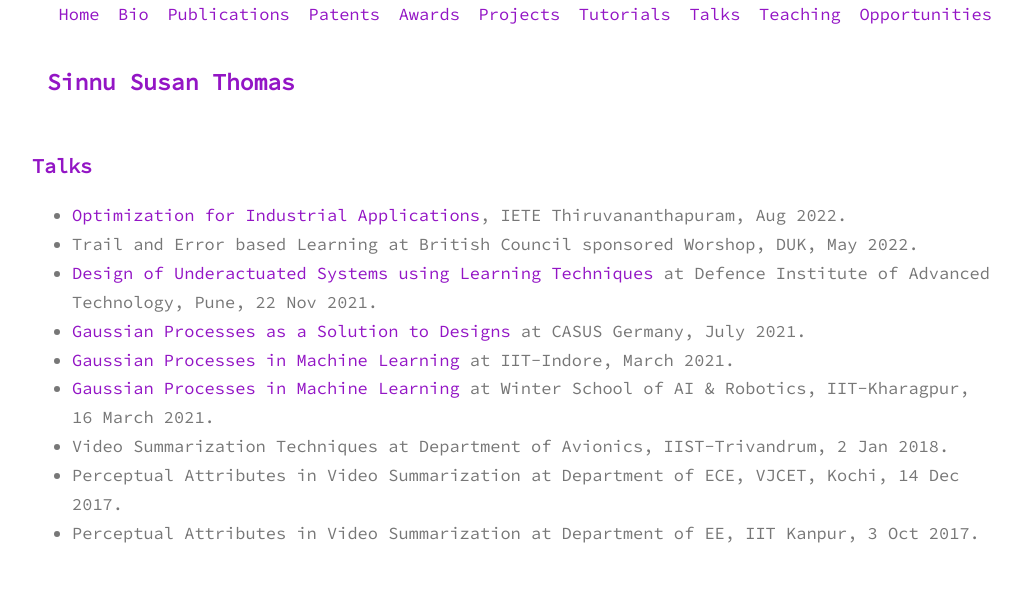
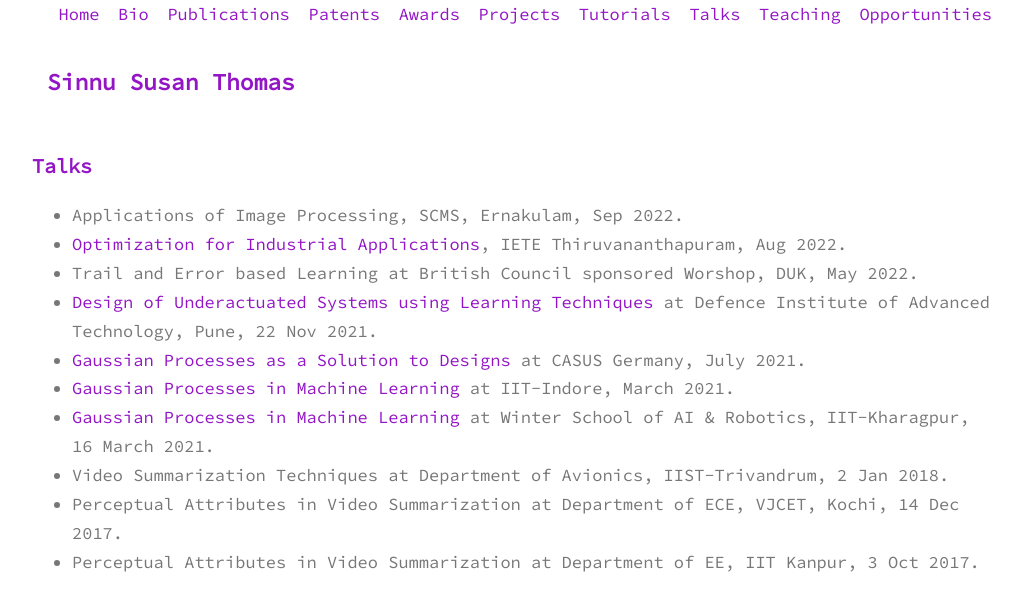
Before and after one commit to sinnuthomas/sinnuthomas.github.io, a Jekyll site: the page built from talks.md, in a window 1280 px wide. Shown: the top 611 px of the page, without its empty margins (128-1150 px from the left). Built offline with Jekyll 4.4.1, drawn with Linux system fonts in a browser that asks for light colours.

Commit message:
Update talks.md

```diff
--- a/talks.md
+++ b/talks.md
@@ -3,6 +3,7 @@ layout: page
 title: Talks
 permalink: /talks/
 ---
+  * Applications of Image Processing, SCMS, Ernakulam, Sep 2022.
   * [Optimization for Industrial Applications](http://www.ietetvm.org/downloads/fdp_schedule.pdf), IETE Thiruvananthapuram, Aug 2022.
   * Trail and Error based Learning at British Council sponsored Worshop, DUK, May 2022.
   * [Design of Underactuated Systems using Learning Techniques](https://www.diat.ac.in/about-diat/conference-and-events/) at Defence Institute of Advanced Technology, Pune, 22 Nov 2021.
```
